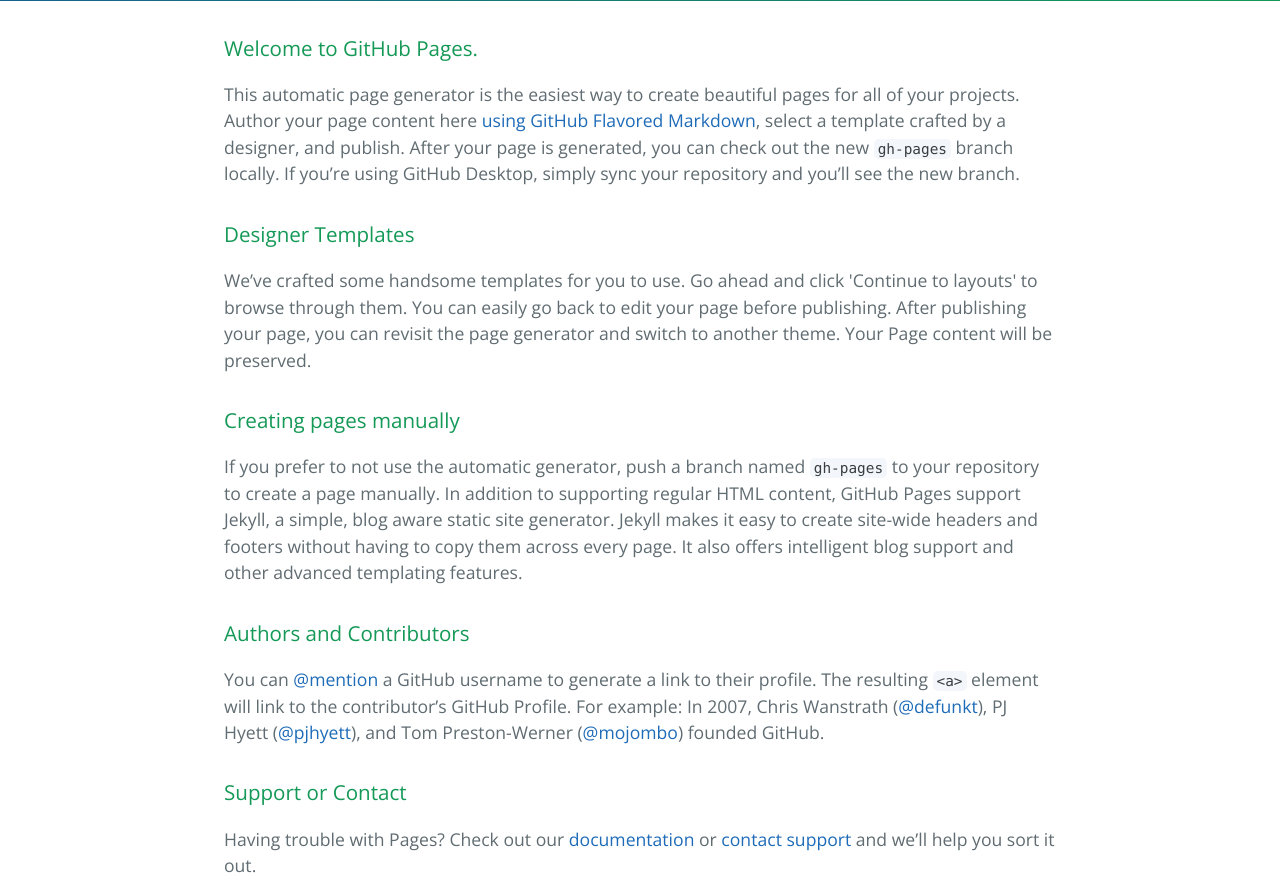
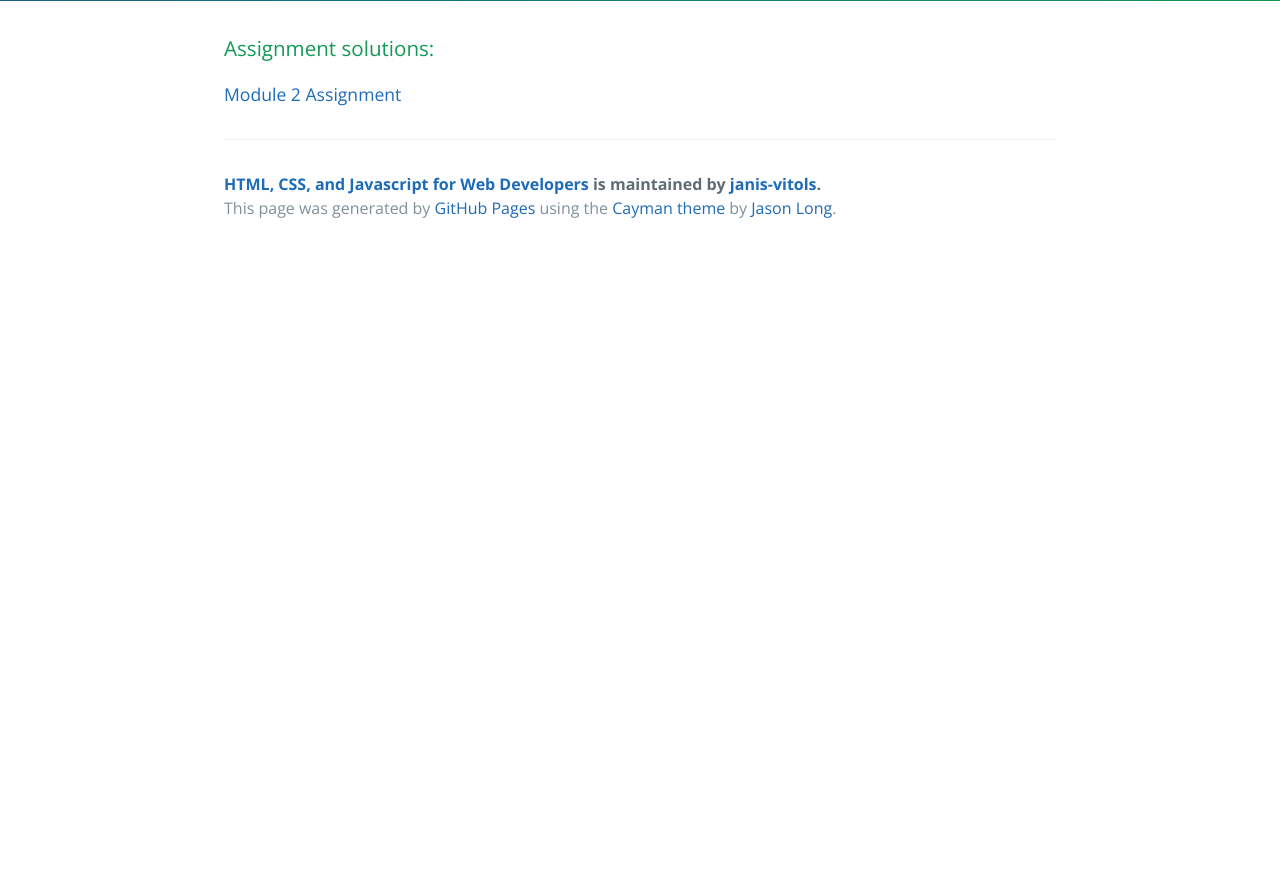
Before and after one commit to tamilalakan/html-css-js, a plain HTML site: page index.html in a window 1280 px wide. Shown: the part 460-1342 px from the top of the page. After the commit the page ends 800 px from the top, so only its background shows below. Drawn offline with nearby package versions, Linux system fonts and the light colour scheme.

Commit message:
Update first page
Add link to Module 2 Assignment

```diff
--- a/index.html
+++ b/index.html
@@ -20,38 +20,17 @@
 
     <section class="main-content">
       <h3>
-<a id="welcome-to-github-pages" class="anchor" href="#welcome-to-github-pages" aria-hidden="true"><span aria-hidden="true" class="octicon octicon-link"></span></a>Welcome to GitHub Pages.</h3>
+        <a id="welcome-to-github-pages" class="anchor" href="#welcome-to-github-pages" aria-hidden="true"><span aria-hidden="true" class="octicon octicon-link"></span></a>
+        Assignment solutions:
+      </h3>
 
-<p>This automatic page generator is the easiest way to create beautiful pages for all of your projects. Author your page content here <a href="https://guides.github.com/features/mastering-markdown/">using GitHub Flavored Markdown</a>, select a template crafted by a designer, and publish. After your page is generated, you can check out the new <code>gh-pages</code> branch locally. If you’re using GitHub Desktop, simply sync your repository and you’ll see the new branch.</p>
-
-<h3>
-<a id="designer-templates" class="anchor" href="#designer-templates" aria-hidden="true"><span aria-hidden="true" class="octicon octicon-link"></span></a>Designer Templates</h3>
-
-<p>We’ve crafted some handsome templates for you to use. Go ahead and click 'Continue to layouts' to browse through them. You can easily go back to edit your page before publishing. After publishing your page, you can revisit the page generator and switch to another theme. Your Page content will be preserved.</p>
-
-<h3>
-<a id="creating-pages-manually" class="anchor" href="#creating-pages-manually" aria-hidden="true"><span aria-hidden="true" class="octicon octicon-link"></span></a>Creating pages manually</h3>
-
-<p>If you prefer to not use the automatic generator, push a branch named <code>gh-pages</code> to your repository to create a page manually. In addition to supporting regular HTML content, GitHub Pages support Jekyll, a simple, blog aware static site generator. Jekyll makes it easy to create site-wide headers and footers without having to copy them across every page. It also offers intelligent blog support and other advanced templating features.</p>
-
-<h3>
-<a id="authors-and-contributors" class="anchor" href="#authors-and-contributors" aria-hidden="true"><span aria-hidden="true" class="octicon octicon-link"></span></a>Authors and Contributors</h3>
-
-<p>You can <a href="https://help.github.com/articles/basic-writing-and-formatting-syntax/#mentioning-users-and-teams" class="user-mention">@mention</a> a GitHub username to generate a link to their profile. The resulting <code>&lt;a&gt;</code> element will link to the contributor’s GitHub Profile. For example: In 2007, Chris Wanstrath (<a href="https://github.com/defunkt" class="user-mention">@defunkt</a>), PJ Hyett (<a href="https://github.com/pjhyett" class="user-mention">@pjhyett</a>), and Tom Preston-Werner (<a href="https://github.com/mojombo" class="user-mention">@mojombo</a>) founded GitHub.</p>
-
-<h3>
-<a id="support-or-contact" class="anchor" href="#support-or-contact" aria-hidden="true"><span aria-hidden="true" class="octicon octicon-link"></span></a>Support or Contact</h3>
-
-<p>Having trouble with Pages? Check out our <a href="https://help.github.com/pages">documentation</a> or <a href="https://github.com/contact">contact support</a> and we’ll help you sort it out.</p>
+      <p><a href="http://janis-vitols.com/html-css-js-coursera/module2-solution/">Module 2 Assignment</a></p>
 
       <footer class="site-footer">
         <span class="site-footer-owner"><a href="https://github.com/janis-vitols/html-css-js-coursera">HTML, CSS, and Javascript for Web Developers</a> is maintained by <a href="https://github.com/janis-vitols">janis-vitols</a>.</span>
 
         <span class="site-footer-credits">This page was generated by <a href="https://pages.github.com">GitHub Pages</a> using the <a href="https://github.com/jasonlong/cayman-theme">Cayman theme</a> by <a href="https://twitter.com/jasonlong">Jason Long</a>.</span>
       </footer>
-
     </section>
-
-
   </body>
 </html>
```
